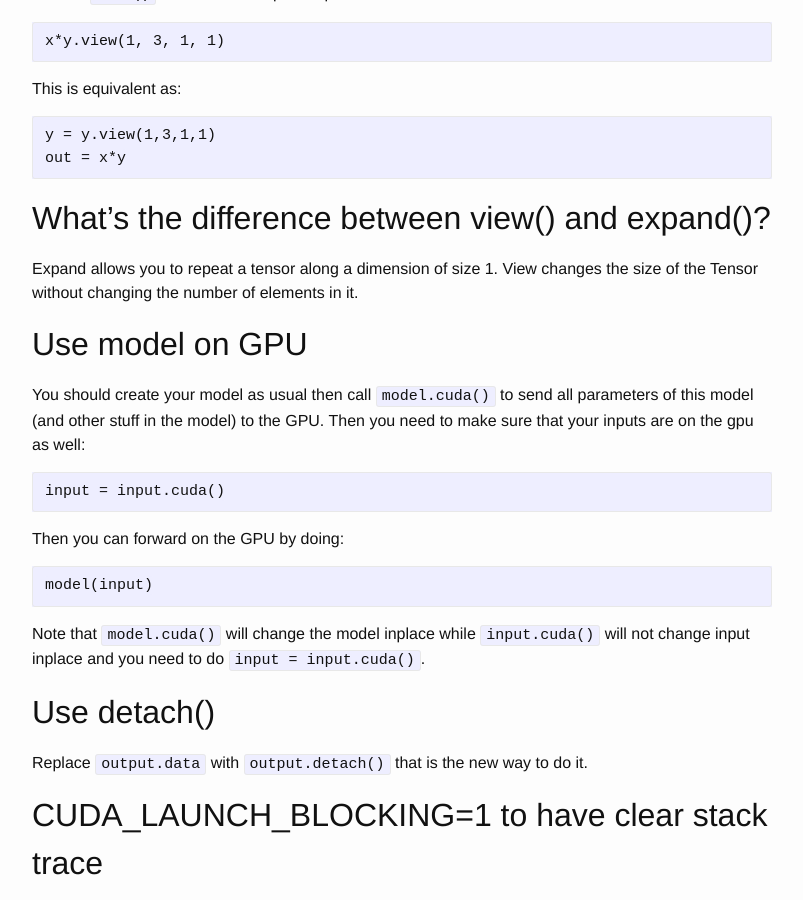
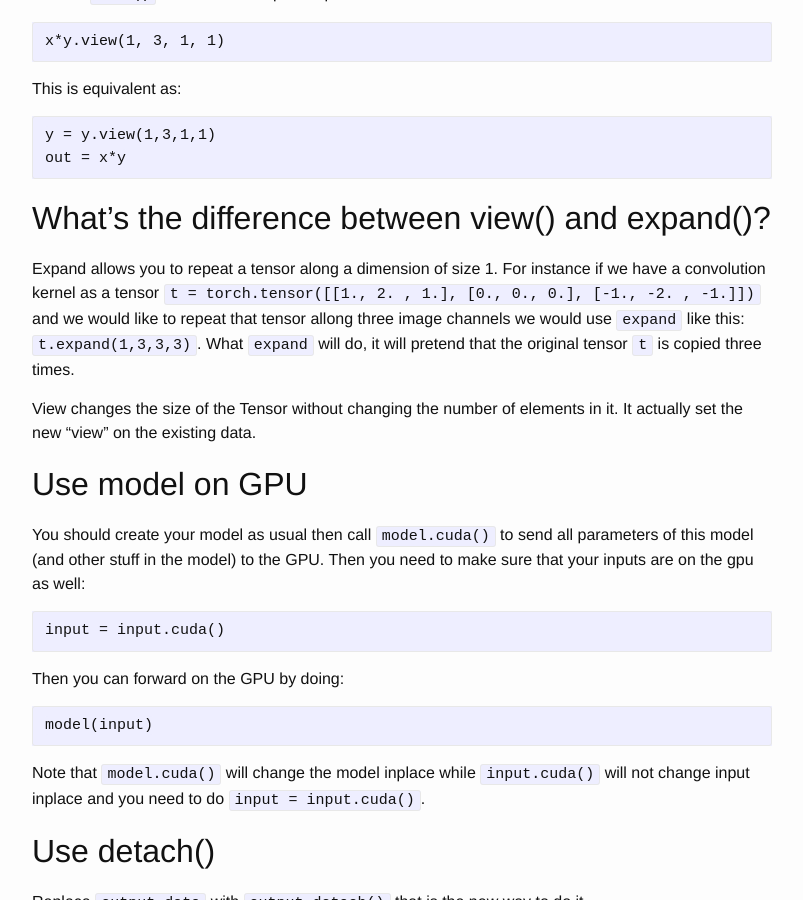
Before and after one commit to dejanbatanjac/dejanbatanjac.github.io, a Jekyll site: the page built from _posts/2019-03-21-PyTorch healthier life.md, in a window 1280 px wide and 900 px high, scrolled down 1590 px. Shown: the whole window, without its empty margins (238-1041 px from the left). Built offline with Jekyll 4.4.1, drawn with Linux system fonts in a browser that asks for light colours; our own code applies the rules of GitHub Pages for plain Markdown files.

Commit message:
Update 2019-03-21-PyTorch healthier life.md

```diff
--- a/_posts/2019-03-21-PyTorch healthier life.md
+++ b/_posts/2019-03-21-PyTorch healthier life.md
@@ -71,8 +71,9 @@ This is equivalent as:
 
 ## What's the difference between view() and expand()?
 
-Expand allows you to repeat a tensor along a dimension of size 1.
-View changes the size of the Tensor without changing the number of elements in it.
+Expand allows you to repeat a tensor along a dimension of size 1. For instance if we have a convolution kernel as a tensor `t = torch.tensor([[1., 2. , 1.], [0., 0., 0.], [-1., -2. , -1.]])` and we would like to repeat that tensor allong three image channels we would use `expand` like this: `t.expand(1,3,3,3)`. What `expand` will do, it will pretend that the original tensor `t` is copied three times.
+
+View changes the size of the Tensor without changing the number of elements in it. It actually set the new "view" on the existing data.
 
 
 ## Use model on GPU
```
